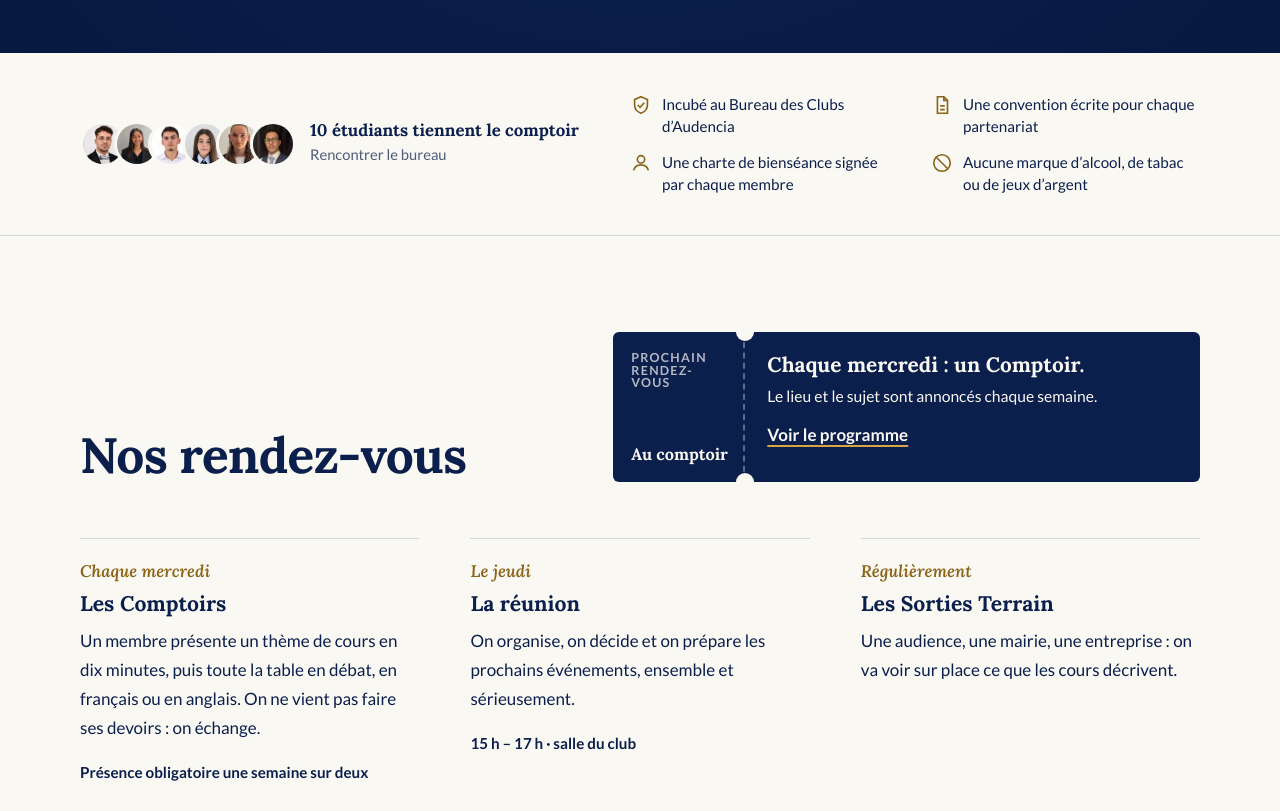
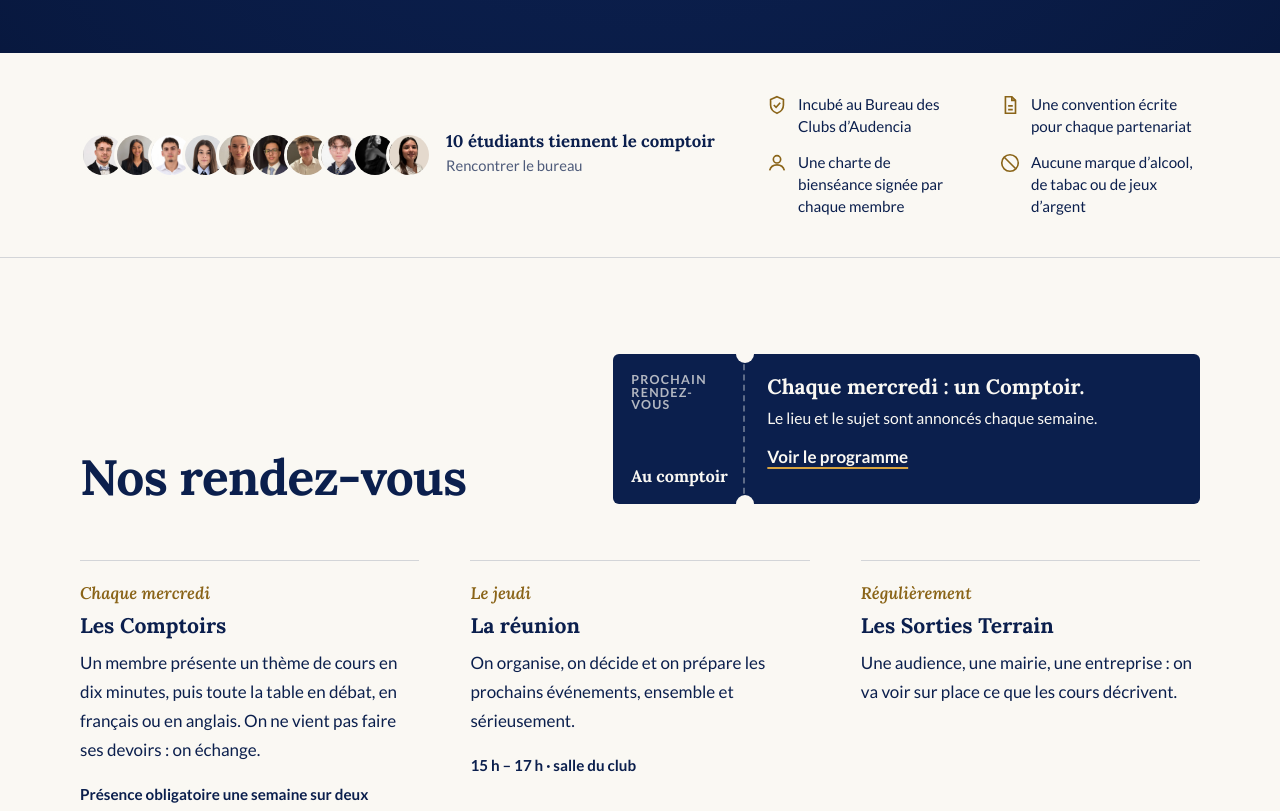
Before and after one commit to Le-Comptoir-Nantes/le-comptoir-nantes.github.io, a plain HTML site: page index.html in a window 1280 px wide. Shown: the part 2420-3231 px from the top of the page. Drawn offline with Linux system fonts and the light colour scheme.

Commit message:
Accueil : afficher les 10 photos du bureau (Maelyne incluse)
Co-Authored-By: Claude Sonnet 5.5 <noreply@anthropic.com>
Claude-Session: https://claude.ai/code/session_01C9SgeAHHKYaowHbG7r2vXK

```diff
--- a/assets/motion.css
+++ b/assets/motion.css
@@ -196,6 +196,10 @@ html.m .faces .stack>:nth-child(3){--fi:2}
 html.m .faces .stack>:nth-child(4){--fi:3}
 html.m .faces .stack>:nth-child(5){--fi:4}
 html.m .faces .stack>:nth-child(6){--fi:5}
+html.m .faces .stack>:nth-child(7){--fi:6}
+html.m .faces .stack>:nth-child(8){--fi:7}
+html.m .faces .stack>:nth-child(9){--fi:8}
+html.m .faces .stack>:nth-child(10){--fi:9}
 @media (hover:hover) and (pointer:fine){
   html.m .member:hover .face{transform:translateY(-4px);box-shadow:0 24px 34px -24px rgba(7,22,58,.65)}
   html.m .good:hover .pic img{transform:scale(1.05)}
--- a/assets/site.js
+++ b/assets/site.js
@@ -329,7 +329,7 @@
     }).join('');
     if (fc) {
       var people = rows.filter(function (r) { return !open(r.title); });
-      var pics = people.filter(function (r) { return r.autorisationPhoto === true && img(r.photo); }).slice(0, 6);
+      var pics = people.filter(function (r) { return r.autorisationPhoto === true && img(r.photo); }).slice(0, 10);
       fc.innerHTML = '<span class="stack">' + pics.map(function (r) { return '<img src="' + esc(img(r.photo)) + '" alt="" loading="lazy">'; }).join('') + '</span>' +
         '<span><b>' + t(people.length + ' étudiants tiennent le comptoir', people.length + ' students run the club') + '</b><small>' + t('Rencontrer le bureau', 'Meet the board') + '</small></span>';
     }
```
